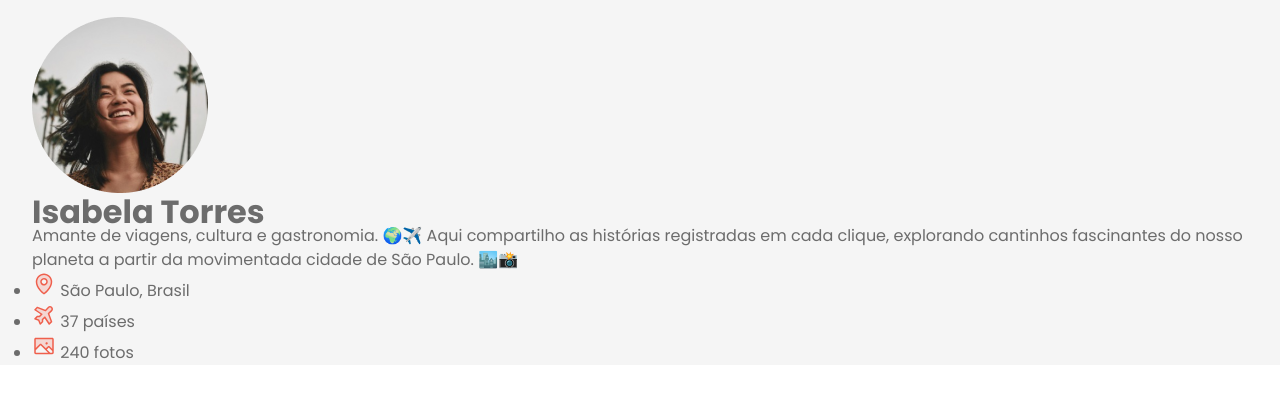
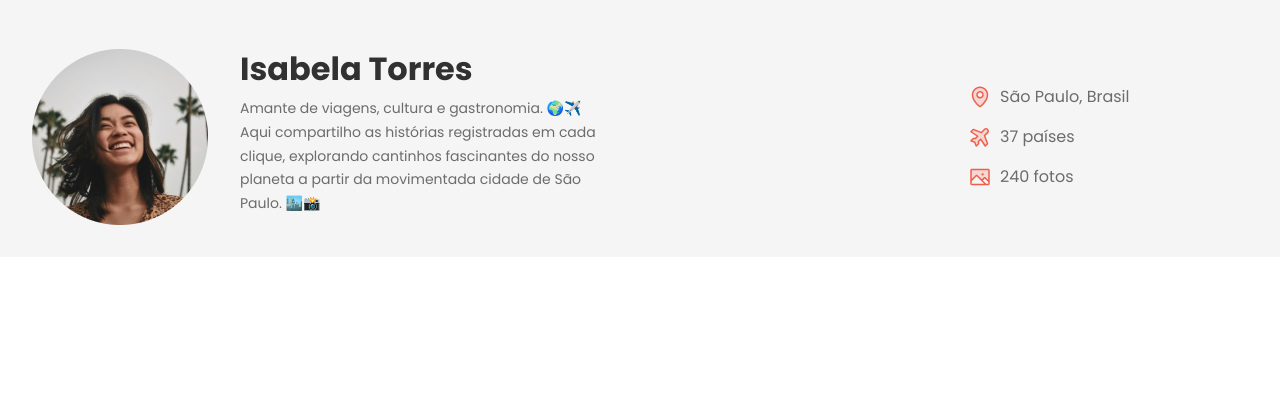
Before and after one commit to luccasmesquita/projeto-travelgram, a plain HTML site: page index.html in a window 1280 px wide. Shown: the part 79-476 px from the top of the page. Drawn offline with Linux system fonts and the light colour scheme.

Commit message:
header done

```diff
--- a/index.html
+++ b/index.html
@@ -40,8 +40,10 @@
                     <div>
                         <h1>Isabela Torres</h1>
                         <p>
-                            Amante de viagens, cultura e gastronomia. 🌍✈️
-                            Aqui compartilho as histórias registradas em cada clique, explorando cantinhos fascinantes do nosso planeta a partir da movimentada cidade de São Paulo. 🏙️📸
+                            Amante de viagens, cultura e gastronomia. 🌍✈️  <br>
+                            Aqui compartilho as histórias registradas em cada clique,
+                            explorando cantinhos fascinantes do nosso planeta a partir
+                            da movimentada cidade de São Paulo. 🏙️📸
                         </p>
                     </div>
                 </div>
--- a/styles/global.css
+++ b/styles/global.css
@@ -22,8 +22,8 @@
     --font-family: "Poppins", sans-serif;
     --text: 16px/150% var(--font-family);
     --text-lg: bold 32px/125% var(--font-family);
-    --text-md: 14px/175% var(--font-family);
-    --text-sm: 12px/175% var(--font-family);
+    --text-md: 14px/170% var(--font-family);
+    --text-sm: 12px/170% var(--font-family);
 }
 body {
     font: var(--text);
--- /dev/null
+++ b/styles/header.css
@@ -0,0 +1,35 @@
+header {
+    padding-block: 32px;
+}
+header .container {
+    display: flex;
+    justify-content: space-between;
+    align-items: center;
+}
+#profile {
+    display: flex;
+    gap: 32px;
+}
+#profile > div {
+    max-width: 384px;
+}
+#profile h1 {
+    font: var(--text-lg);
+    color: var(--text-color-primary);
+    margin-bottom: 8px;
+}
+#profile p {
+    font: var(--text-md);
+}
+#info {
+    list-style: none;
+    display: flex;
+    flex-direction: column;
+    gap: 16px;
+    width: 280px;
+}
+#info li {
+    display: flex;
+    align-items: center;
+    gap: 8px;
+}
--- a/styles/index.css
+++ b/styles/index.css
@@ -1,2 +1,3 @@
 @import url(global.css);
 @import url(nav.css);
+@import url(header.css);
```
